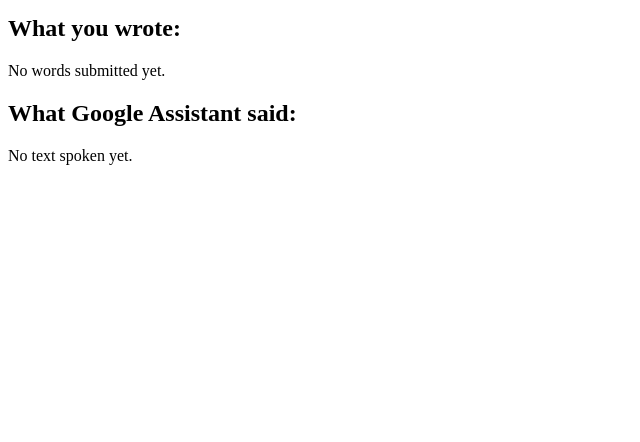
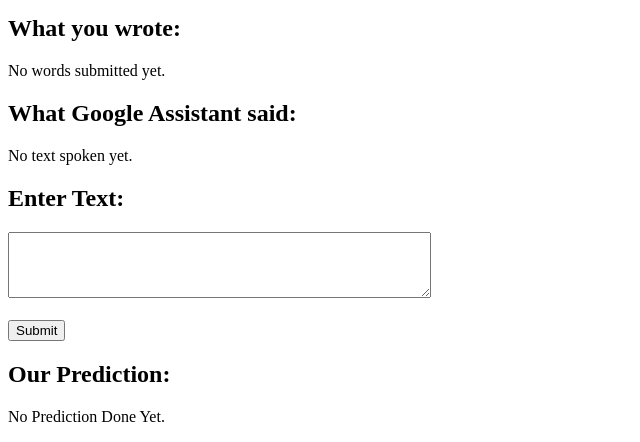
Before and after one commit to Pseudo-iitian/Dyslexia-Model-Flask, a Flask app: page / in a window 1280 px wide. Shown: the part 491-933 px from the top of the page, without its empty margins (0-640 px from the left). Before the commit the page ends 656 px from the top, so only its background shows below. Run offline with Flask 3, Linux system fonts and the light colour scheme.

Commit message:
fixed some errors

```diff
--- a/TestPythonFiles/test.py
+++ b/TestPythonFiles/test.py
@@ -129,7 +129,9 @@
   # path is the path of image, but i am using text.
   feature_array = []
   # extracted_text = image_to_text(path)
-  extracted_text = 'Oak bill is A grat Scoll fore pepoo!. That hav dislessey ihav bin lernigh A lot mor latle ilovit i thing that wen and \' lev. I wil de,,100 asent so qoo wid but i will be & SAd the teshis unverenis'
+  # *****************************************************************************************
+  extracted_text = 'knowing the time of separation and the activity of the lead-210 solution, the ingrauth Of the bismuth-210 can be calculated. The absolute activity of the reference standards can be calculated from the known activity of the lead-210 solution and the chemical yleld, but this calculation is unneces necessary. Provided the same lead carrier solution is used to prepare and the reference standards For the analyses.'
+  # *****************************************************************************************
   feature_array.append(spelling_accuracy(extracted_text))
   feature_array.append(gramatical_accuracy(extracted_text))
   feature_array.append(percentage_of_corrections(extracted_text))
--- a/app.py
+++ b/app.py
@@ -4,10 +4,26 @@
 import os
 import random
 import csv
+import time
 from flask import redirect, url_for
 from flask import Response
 from flask import session
 from pathlib import Path
+from textblob import TextBlob
+# import streamlit as st
+from PIL import Image
+import os
+import language_tool_python
+import requests
+import pandas as pd
+import random
+import speech_recognition as sr
+import pyttsx3
+import time
+import eng_to_ipa as ipa
+import requests
+from abydos.phonetic import Soundex, Metaphone, Caverphone, NYSIIS
+
 
 app = Flask(__name__)
 app.secret_key = b'_5#y2L"F4Q8z\n\xec]/'
@@ -60,7 +76,6 @@
     # Do not return anything, the function will complete without returning a response
     return Response(status=204)
 
-
 # loading elementary_voc.csv
 def load_elementary_vocabulary():
     vocabulary = []
@@ -71,8 +86,6 @@
     return vocabulary
 
 # talk will make speak google assistant speak
-import time
-
 def talk(text: str):
     # Initialize gTTS and specify language (here English)
     tts = gTTS(text=text, lang='en')
@@ -108,5 +121,187 @@
     return render_template('index.html', words=submitted_words, spoken_text=spoken_words)
 
 
+# image to text code starts here
+
+
+# image to text ke liye
+@app.route('/submit_text', methods=['POST'])
+def submit_text():
+    if request.method == 'POST':
+        user_text = request.form['user_text']
+        print("User submitted text:", user_text)
+
+        # Use the user_text as input for get_feature_array
+        feature_array = get_feature_array(user_text)
+        result = score(feature_array)
+
+        if result[0] == 1:
+            word = "From the tests on this handwriting sample, there is a very slim chance that this person is suffering from dyslexia or dysgraphia"
+            print("From the tests on this handwriting sample, there is a very slim chance that this person is suffering from dyslexia or dysgraphia")
+        else:
+            word = "From the tests on this handwriting sample, there is a very high chance that this person is suffering from dyslexia or dysgraphia"
+            print("From the tests on this handwriting sample, there is a very high chance that this person is suffering from dyslexia or dysgraphia")
+
+        # Render index.html and pass the prediction word
+        return render_template('index.html', prediction=word)
+
+def levenshtein(s1, s2):
+  if len(s1) < len(s2):
+    return levenshtein(s2, s1)
+
+  # len(s1) >= len(s2)
+  if len(s2) == 0:
+    return len(s1)
+
+  previous_row = range(len(s2) + 1)
+  for i, c1 in enumerate(s1):
+    current_row = [i + 1]
+    for j, c2 in enumerate(s2):
+      # j+1 instead of j since previous_row and current_row are one character longer
+        insertions = previous_row[j + 1] + 1
+        deletions = current_row[j] + 1       # than s2
+        substitutions = previous_row[j] + (c1 != c2)
+        current_row.append(min(insertions, deletions, substitutions))
+    previous_row = current_row
+
+  return previous_row[-1]
+
+# ***************************************************
+
+def spelling_accuracy(extracted_text):
+    spell_corrected = TextBlob(extracted_text).correct()
+    return ((len(extracted_text) - (levenshtein(extracted_text, spell_corrected)))/(len(extracted_text)+1))*100
+
+# ***************************************************
+my_tool = language_tool_python.LanguageTool('en-US')
+
+def gramatical_accuracy(extracted_text):
+  spell_corrected = TextBlob(extracted_text).correct()
+  correct_text = my_tool.correct(spell_corrected)
+  extracted_text_set = set(spell_corrected.split(" "))
+  correct_text_set = set(correct_text.split(" "))
+  n = max(len(extracted_text_set - correct_text_set),
+          len(correct_text_set - extracted_text_set))
+  return ((len(spell_corrected) - n)/(len(spell_corrected)+1))*100
+
+# ****************************************************
+
+# text correction API authentication
+api_key_textcorrection = "eaeb9fb5a72f4e529111856dfabd43aa"
+endpoint_textcorrection = "https://api.bing.microsoft.com/"
+
+def percentage_of_corrections(extracted_text):
+  data = {'text': extracted_text}
+  params = {
+    'mkt': 'en-us',
+    'mode': 'proof'
+  }
+  headers = {
+    'Content-Type': 'application/x-www-form-urlencoded',
+    'Ocp-Apim-Subscription-Key': api_key_textcorrection,
+  }
+  response = requests.post(endpoint_textcorrection, headers=headers, params=params, data=data)
+  json_response = response.json()
+  flagged_tokens_count = len(json_response.get('flaggedTokens', []))
+  extracted_word_count = len(extracted_text.split(" "))
+  if extracted_word_count > 0:
+    percentage_corrected = (flagged_tokens_count / extracted_word_count) * 100
+  else:
+    percentage_corrected = 0
+  return percentage_corrected
+
+# ****************************************************
+
+def percentage_of_phonetic_accuraccy(extracted_text: str):
+  soundex = Soundex()
+  metaphone = Metaphone()
+  caverphone = Caverphone()
+  nysiis = NYSIIS()
+  spell_corrected = TextBlob(extracted_text).correct()
+
+  extracted_text_list = extracted_text.split(" ")
+  extracted_phonetics_soundex = [soundex.encode(string) for string in extracted_text_list]
+  extracted_phonetics_metaphone = [metaphone.encode(string) for string in extracted_text_list]
+  extracted_phonetics_caverphone = [caverphone.encode(string) for string in extracted_text_list]
+  extracted_phonetics_nysiis = [nysiis.encode(string) for string in extracted_text_list]
+
+  extracted_soundex_string = " ".join(extracted_phonetics_soundex)
+  extracted_metaphone_string = " ".join(extracted_phonetics_metaphone)
+  extracted_caverphone_string = " ".join(extracted_phonetics_caverphone)
+  extracted_nysiis_string = " ".join(extracted_phonetics_nysiis)
+
+  spell_corrected_list = spell_corrected.split(" ")
+  spell_corrected_phonetics_soundex = [soundex.encode(string) for string in spell_corrected_list]
+  spell_corrected_phonetics_metaphone = [metaphone.encode(string) for string in spell_corrected_list]
+  spell_corrected_phonetics_caverphone = [caverphone.encode(string) for string in spell_corrected_list]
+  spell_corrected_phonetics_nysiis = [nysiis.encode(string) for string in spell_corrected_list]
+
+  spell_corrected_soundex_string = " ".join(spell_corrected_phonetics_soundex)
+  spell_corrected_metaphone_string = " ".join(spell_corrected_phonetics_metaphone)
+  spell_corrected_caverphone_string = " ".join(spell_corrected_phonetics_caverphone)
+  spell_corrected_nysiis_string = " ".join(spell_corrected_phonetics_nysiis)
+
+  soundex_score = (len(extracted_soundex_string)-(levenshtein(extracted_soundex_string,spell_corrected_soundex_string)))/(len(extracted_soundex_string)+1)
+  # print(spell_corrected_soundex_string)
+  # print(extracted_soundex_string)
+  # print(soundex_score)
+  metaphone_score = (len(extracted_metaphone_string)-(levenshtein(extracted_metaphone_string,spell_corrected_metaphone_string)))/(len(extracted_metaphone_string)+1)
+  # print(metaphone_score)
+  caverphone_score = (len(extracted_caverphone_string)-(levenshtein(extracted_caverphone_string,spell_corrected_caverphone_string)))/(len(extracted_caverphone_string)+1)
+  # print(caverphone_score)
+  nysiis_score = (len(extracted_nysiis_string)-(levenshtein(extracted_nysiis_string,spell_corrected_nysiis_string)))/(len(extracted_nysiis_string)+1)
+  # print(nysiis_score)
+  return ((0.5*caverphone_score + 0.2*soundex_score + 0.2*metaphone_score + 0.1 * nysiis_score))*100
+
+def calculate_score(extracted_phonetics, spell_corrected_phonetics):
+    total_distance = sum(levenshtein(extracted, corrected) for extracted, corrected in zip(extracted_phonetics, spell_corrected_phonetics))
+    return (1 - total_distance / len(extracted_phonetics)) if extracted_phonetics else 0
+
+# def get_feature_array(path: str):
+def get_feature_array(text):
+  # path is the path of image, but i am using text.
+  feature_array = []
+  # extracted_text = image_to_text(path)
+  # *****************************************************************************************
+  extracted_text = text
+  # *****************************************************************************************
+  feature_array.append(spelling_accuracy(extracted_text))
+  feature_array.append(gramatical_accuracy(extracted_text))
+  feature_array.append(percentage_of_corrections(extracted_text))
+  feature_array.append(percentage_of_phonetic_accuraccy(extracted_text))
+  return feature_array
+
+def generate_csv(folder: str, label: int, csv_name: str):
+  arr = []
+  for image in os.listdir(folder):
+    path = os.path.join(folder, image)
+    feature_array = get_feature_array(path)
+    feature_array.append(label)
+    # print(feature_array)
+    arr.append(feature_array)
+    print(feature_array)
+  print(arr)
+  pd.DataFrame(arr, columns=["spelling_accuracy", "gramatical_accuracy", " percentage_of_corrections",
+                "percentage_of_phonetic_accuraccy", "presence_of_dyslexia"]).to_csv("test1.csv")
+
+def score(input):
+  if input[0] <= 96.40350723266602:
+    var0 = [0.0, 1.0]
+  else:
+    if input[1] <= 99.1046028137207:
+        var0 = [0.0, 1.0]
+    else:
+      if input[2] <= 2.408450722694397:
+        if input[2] <= 1.7936508059501648:
+          var0 = [1.0, 0.0]
+        else:
+          var0 = [0.0, 1.0]
+      else:
+        var0 = [1.0, 0.0]
+  return var0
+
+#image to text code completes here
+
+
 if __name__ == '__main__':
     app.run(debug=True)
--- a/templates/index.html
+++ b/templates/index.html
@@ -76,6 +76,23 @@
   {% else %}
       <p>No text spoken yet.</p>
   {% endif %}
+
+
+  <!-- add here for form where i input text area by user -->
+
+  <h2>Enter Text:</h2>
+  <form action="/submit_text" method="post">
+      <textarea name="user_text" rows="4" cols="50"></textarea><br><br>
+      <input type="submit" value="Submit">
+  </form>
+  <h2>Our Prediction: </h2>
+  {% if prediction %}
+      <p>{{ prediction }}</p>
+  {% else %}
+      <p>No Prediction Done Yet.</p>
+  {% endif %}
+
+
 </body>
 
 </html>
```
